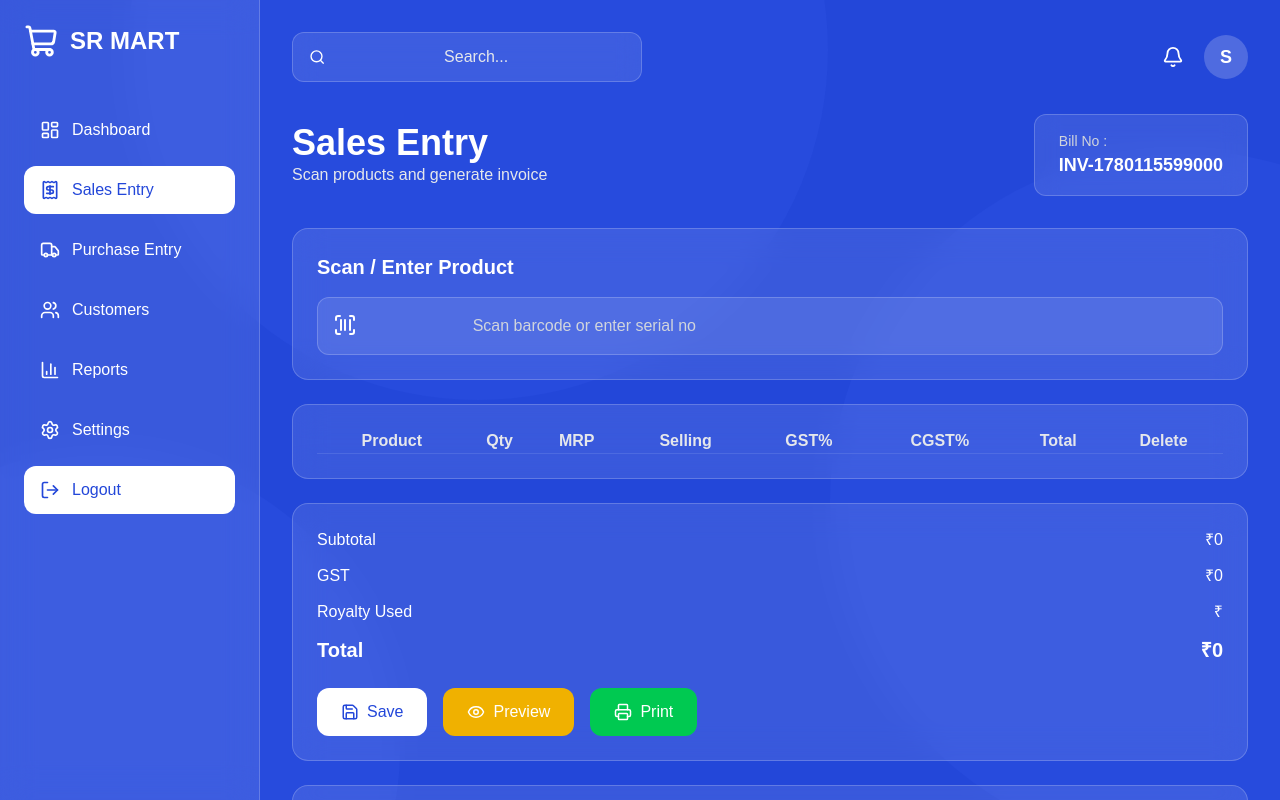
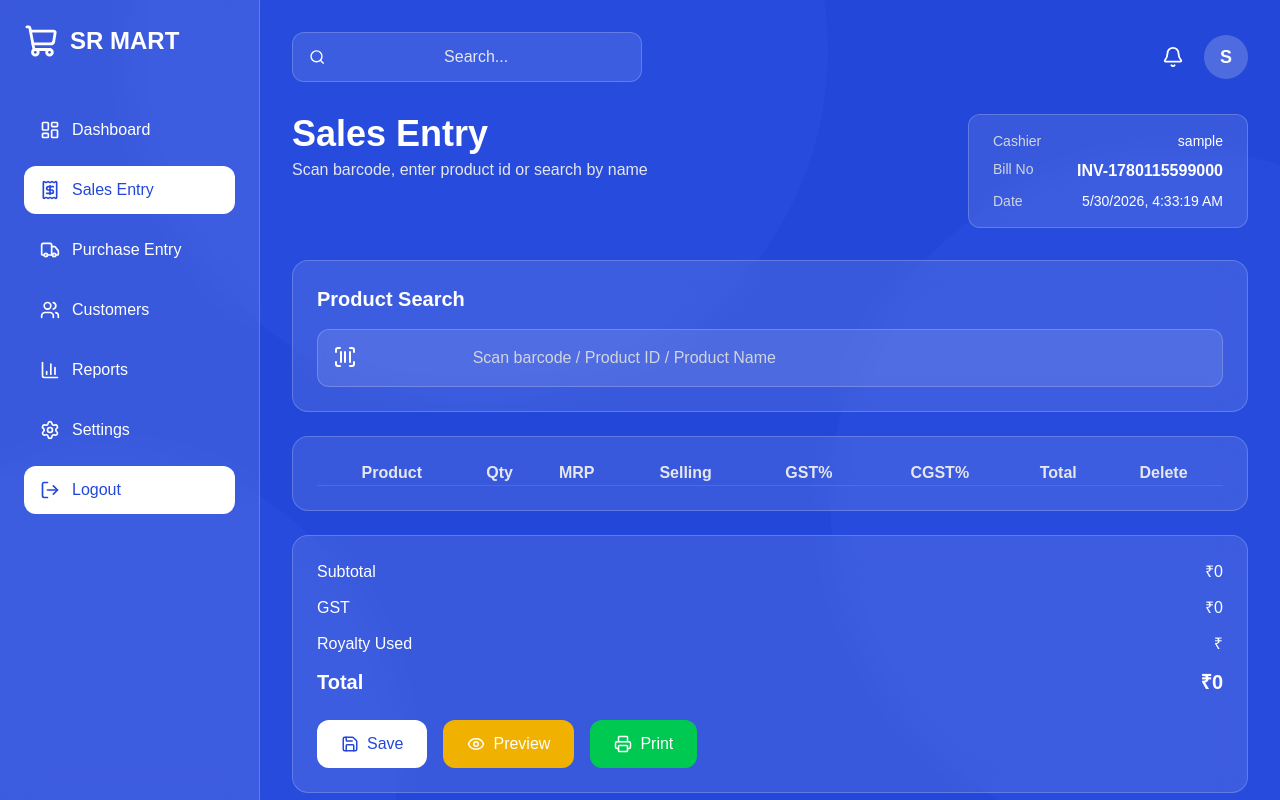
Before and after one commit to karanBeeman/SRMart_Billing, a React (Vite) app in the folder frontend/: page /sales in a window 1280 px wide. Built offline with nearby package versions, Linux system fonts and the light colour scheme; sample sign-in values are in the browser's storage.

Commit message:
frontend to handle search products api

```diff
--- a/frontend/src/api/productApi.js
+++ b/frontend/src/api/productApi.js
@@ -0,0 +1,17 @@
+import apiClient from "./apiClient";
+
+const productApi = {
+    search(value) {
+        return apiClient.get(
+            "/products/search",
+
+            {
+                params: {
+                    value,
+                },
+            }
+        );
+    },
+};
+
+export default productApi;
--- a/frontend/src/auth/context/AuthContext.jsx
+++ b/frontend/src/auth/context/AuthContext.jsx
@@ -1,6 +1,6 @@
 import { createContext, useEffect, useState } from "react";
 
-import authService from "../../services/authService";
+import authService from "../../services/authService.js";
 
 export const AuthContext = createContext();
 
--- a/frontend/src/dashboard/components/ProductScanner.jsx
+++ b/frontend/src/dashboard/components/ProductScanner.jsx
@@ -1,6 +1,6 @@
 import { ScanBarcode } from "lucide-react";
 
-function ProductScanner({ barcode, setBarcode, handleScan }) {
+function ProductScanner({ searchValue, setSearchValue, onSearch }) {
     return (
         <div
             className="
@@ -21,7 +21,7 @@ function ProductScanner({ barcode, setBarcode, handleScan }) {
                     mb-4
                 "
             >
-                Scan / Enter Product
+                Product Search
             </h2>
 
             <div className="relative">
@@ -35,11 +35,15 @@ function ProductScanner({ barcode, setBarcode, handleScan }) {
                 />
 
                 <input
-                    value={barcode}
-                    onChange={(e) => setBarcode(e.target.value)}
-                    onKeyDown={handleScan}
+                    value={searchValue}
+                    onChange={(e) => setSearchValue(e.target.value)}
+                    onKeyDown={(e) => {
+                        if (e.key === "Enter") {
+                            onSearch();
+                        }
+                    }}
                     placeholder="
-                        Scan barcode or enter serial no
+                        Scan barcode / Product ID / Product Name
                     "
                     className="
                         w-full
--- a/frontend/src/dashboard/pages/SalesPage.jsx
+++ b/frontend/src/dashboard/pages/SalesPage.jsx
@@ -1,14 +1,21 @@
 import { useState } from "react";
 
+import { useAuth } from "../../auth/hooks/useAuth";
+
+import productService from "../../services/productService";
+
 import DashboardContainer from "../components/DashboardContainer";
-
 import ProductScanner from "../components/ProductScanner";
 import ProductTable from "../components/ProductTable";
 import CustomerSection from "../components/CustomerSection";
 import InvoiceSummary from "../components/InvoiceSummary";
 
 function SalesPage() {
-    const invoiceNumber = `INV-${Date.now()}`;
+    const { user } = useAuth();
+
+    const [invoiceNumber] = useState(`INV-${Date.now()}`);
+
+    const invoiceDate = new Date().toLocaleString();
 
     const [customer, setCustomer] = useState({
         id: null,
@@ -22,12 +29,12 @@ function SalesPage() {
         availablePoints: 0,
     });
 
-    const [barcode, setBarcode] = useState("");
+    const [searchValue, setSearchValue] = useState("");
 
     const [products, setProducts] = useState([]);
 
     const subtotal = products.reduce(
-        (sum, p) => sum + p.total,
+        (sum, product) => sum + (product.total || 0),
 
         0
     );
@@ -38,22 +45,75 @@ function SalesPage() {
 
     const earnedPoints = total >= 200 ? Math.floor(total / 100) : 0;
 
+    const handleProductSearch = async () => {
+        if (!searchValue.trim()) {
+            return;
+        }
+
+        try {
+            const product = await productService.search(searchValue);
+
+            setProducts((previous) => {
+                const existingProduct = previous.find(
+                    (item) => item.id === product.id
+                );
+
+                if (existingProduct) {
+                    return previous.map((item) =>
+                        item.id === product.id
+                            ? {
+                                  ...item,
+
+                                  qty: item.qty + 1,
+
+                                  total: (item.qty + 1) * item.sellingPrice,
+                              }
+                            : item
+                    );
+                }
+
+                return [
+                    ...previous,
+
+                    {
+                        ...product,
+
+                        qty: 1,
+
+                        total: product.sellingPrice,
+                    },
+                ];
+            });
+
+            setSearchValue("");
+        } catch (error) {
+            console.error(
+                "Product search failed",
+
+                error
+            );
+        }
+    };
+
     return (
         <DashboardContainer>
+            {/* Header */}
+
             <div className="mb-8">
                 <div
                     className="
                         flex
                         justify-between
-                        items-center
+                        items-start
+                        gap-6
                     "
                 >
                     <div>
                         <h1
                             className="
-                                text-white
                                 text-4xl
                                 font-bold
+                                text-white
                             "
                         >
                             Sales Entry
@@ -61,53 +121,130 @@ function SalesPage() {
 
                         <p
                             className="
+                                mt-1
                                 text-gray-200
                             "
                         >
-                            Scan products and generate invoice
+                            Scan barcode, enter product id or search by name
                         </p>
                     </div>
 
-                    {/* Invoice card */}
+                    {/* Invoice Card */}
 
                     <div
                         className="
-                            bg-white/10
-                            backdrop-blur-md
+                            min-w-[280px]
+
+                            rounded-xl
+
                             border
                             border-white/20
-                            rounded-xl
+
+                            bg-white/10
+
                             px-6
                             py-4
+
+                            backdrop-blur-md
                         "
                     >
-                        <p
+                        <div
                             className="
-                                text-gray-300
-                                text-sm
+                                mb-2
+                                flex
+                                justify-between
                             "
                         >
-                            Bill No :
-                        </p>
+                            <span
+                                className="
+                                    text-sm
+                                    text-gray-300
+                                "
+                            >
+                                Cashier
+                            </span>
 
-                        <p
+                            <span
+                                className="
+                                    text-sm
+                                    text-white
+                                "
+                            >
+                                {user?.username}
+                            </span>
+                        </div>
+
+                        <div
                             className="
-                                text-white
-                                font-bold
-                                text-lg
+                                mb-2
+                                flex
+                                justify-between
                             "
                         >
-                            {invoiceNumber}
-                        </p>
+                            <span
+                                className="
+                                    text-sm
+                                    text-gray-300
+                                "
+                            >
+                                Bill No
+                            </span>
+
+                            <span
+                                className="
+                                    font-semibold
+                                    text-white
+                                "
+                            >
+                                {invoiceNumber}
+                            </span>
+                        </div>
+
+                        <div
+                            className="
+                                flex
+                                justify-between
+                            "
+                        >
+                            <span
+                                className="
+                                    text-sm
+                                    text-gray-300
+                                "
+                            >
+                                Date
+                            </span>
+
+                            <span
+                                className="
+                                    text-sm
+                                    text-white
+                                "
+                            >
+                                {invoiceDate}
+                            </span>
+                        </div>
                     </div>
                 </div>
             </div>
 
-            <ProductScanner barcode={barcode} setBarcode={setBarcode} />
+            {/* Product Search */}
+
+            <ProductScanner
+                searchValue={searchValue}
+                setSearchValue={setSearchValue}
+                onSearch={handleProductSearch}
+            />
+
+            {/* Products */}
 
             <ProductTable products={products} setProducts={setProducts} />
 
+            {/* Invoice Summary */}
+
             <InvoiceSummary subtotal={subtotal} gst={gst} total={total} />
+
+            {/* Customer Details */}
 
             <CustomerSection
                 customer={customer}
--- a/frontend/src/services/productService.js
+++ b/frontend/src/services/productService.js
@@ -0,0 +1,11 @@
+import productApi from "../api/productApi";
+
+const productService = {
+    async search(value) {
+        const response = await productApi.search(value);
+
+        return response.data;
+    },
+};
+
+export default productService;
```
Also changed, not shown: 1 other file (tests, documents, lock files or other folders).
